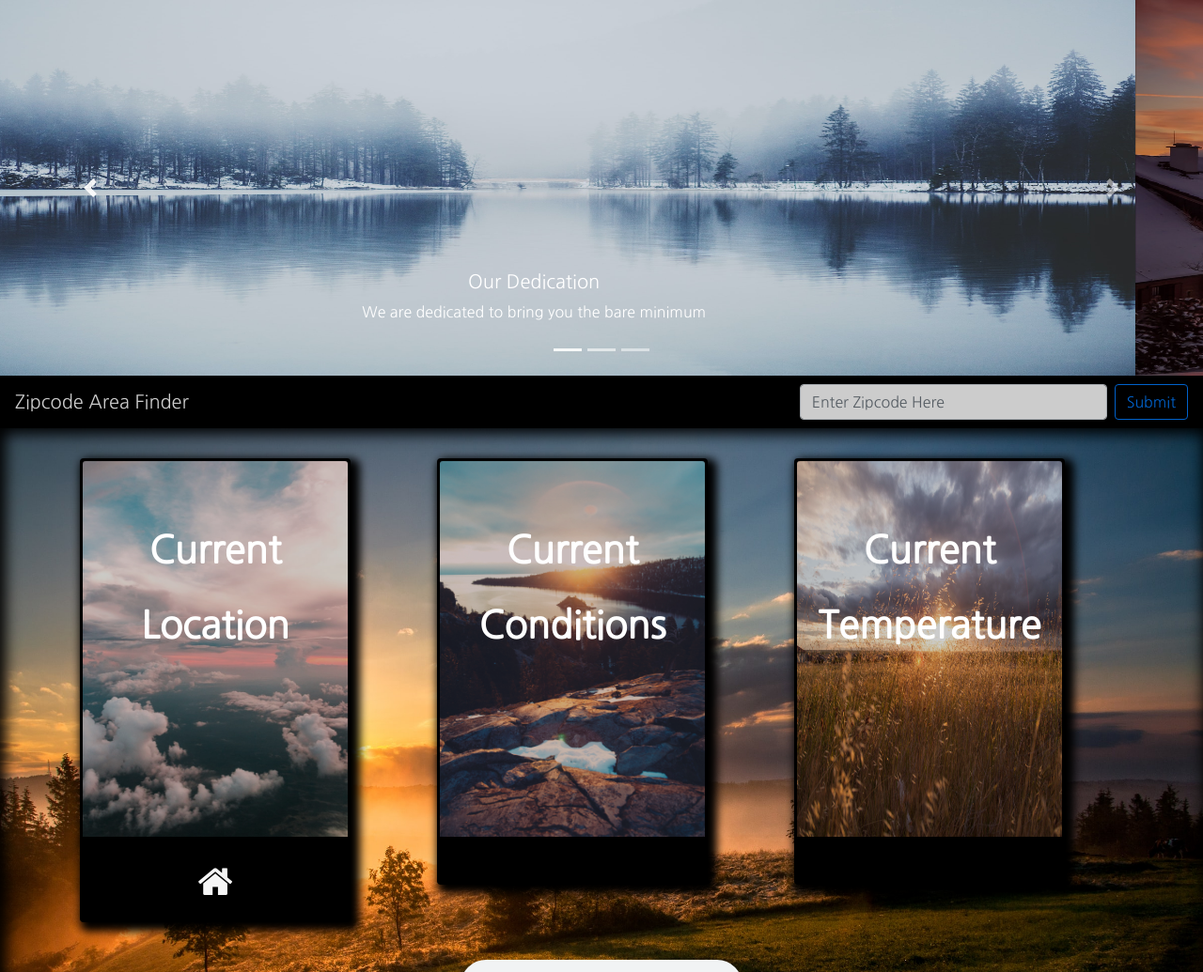
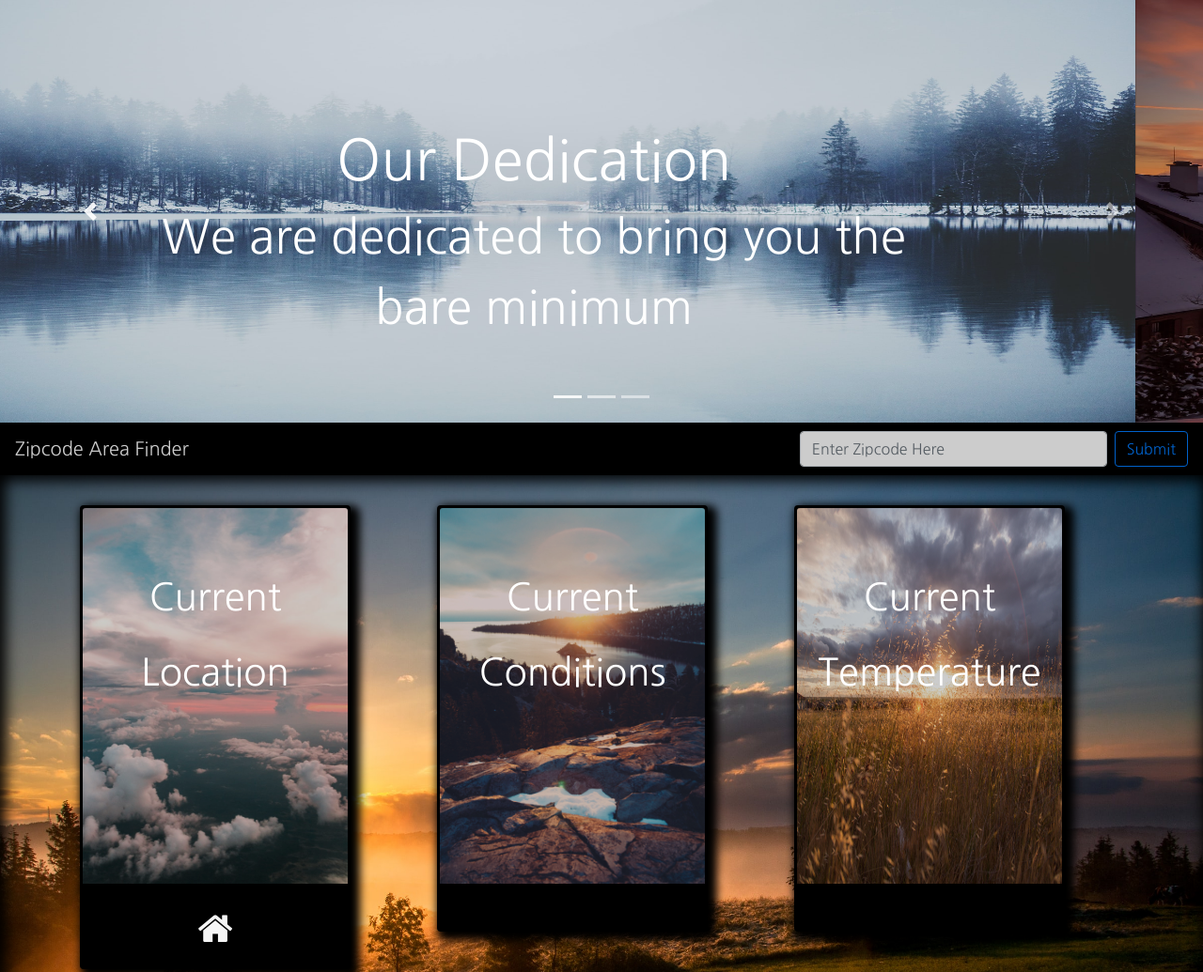
Before and after one commit to collin04-dev/weather-app-frontend, a plain HTML site: page index.html in a window 1280 px wide. Shown: the top 1035 px of the page at 94% size. Drawn offline with nearby package versions, Linux system fonts and the light colour scheme; no server answers.

Commit message:
Made Small Touch Ups

```diff
--- a/index.html
+++ b/index.html
@@ -109,14 +109,21 @@
             }
 
             .smaller {
-                height: 400px;
+                height: 450px;
             }
 
             .spacing {
                 line-height: 2em;
-                font-weight: bold;
             }
 
+            .carousel-caption {
+                height: 70%;
+                font-size: 50px;
+            }
+
+            h5 {
+                font-size: 60px;
+            }
 
             @keyframes fadeIn {
                 0% {opacity:0;}
```
